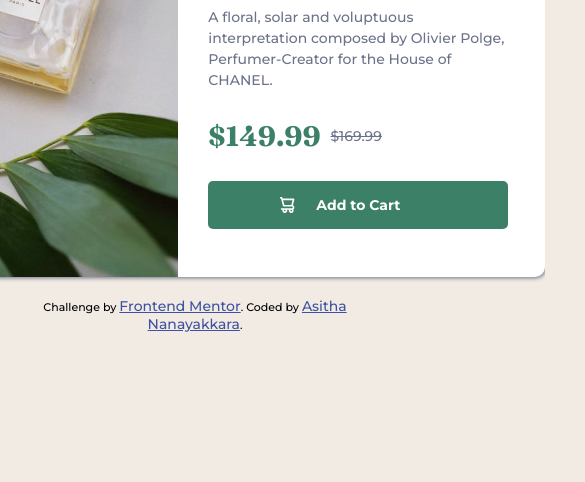
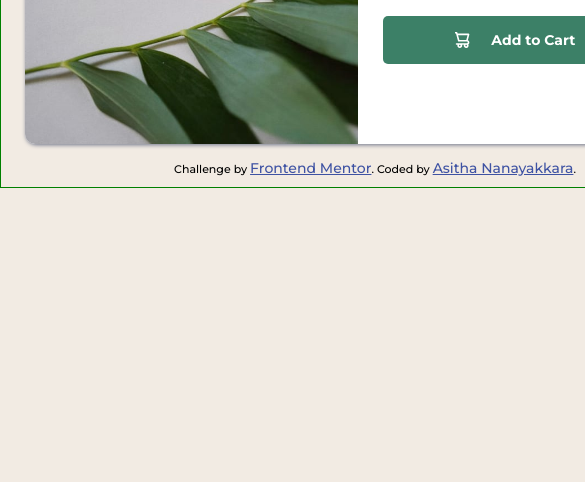
Before and after one commit to Asitha/web-dev-samples, a plain HTML site: page components/product-preview-card-component/index.html in a window 390 px wide. Shown: the part 362-844 px from the top of the page, 585 px wide, since content can reach past the window. Drawn offline with Linux system fonts and the light colour scheme.

Commit message:
Improve responsiveness of product-preview-card-component

```diff
--- a/components/product-preview-card-component/styles.css
+++ b/components/product-preview-card-component/styles.css
@@ -7,26 +7,32 @@
 }
 
 html {
-    height: 100%;
+    height: auto;
+    width: 370px;
     scroll-behavior: smooth;
+    padding: 0px;
+    display: flex;
+    flex-direction: column;
+    justify-content: center;
+    align-items: center;
+    border: 1px solid green;
 }
 
 body {
     background-color: hsl(30, 38%, 92%);
     height: 100%;
     display: flex;
+    flex-direction: column;
     justify-content: center;
-    flex-direction: column;
     align-items: center;
-    gap: 10px;
-    width: 100%;
+    /* border: 1px solid black; */
 }
 
-@media screen and (max-width: 375px) {
 body {
     height: auto;
     width: 100%;
 }
+
 .wrapper {
     font-size: 11px;
     width: 350px;
@@ -39,49 +45,14 @@ body {
     border-radius: 10px;
     border: none;
     box-shadow: 1px 1px 4px hsl(228, 12%, 48%);
-        margin: 10px;
+    margin: 5px;
 }
 
-    picture > img {
-        /* padding: 3px 0 0 0; */
+picture>img {
     width: 350px;
     height: auto;
     border-radius: 10px 10px 0 0;
     border: none;
-    }
-}
-
-@media screen and (max-height: 560px) {
-    body {
-        height: auto;
-        width: 100%;
-        margin: 10px;
-    }
-}
-
-@media screen and (min-width: 376px) {
-
-    .wrapper {
-        width: 700px;
-        display: flex;
-        height: 500px;
-        justify-content: center;
-        align-items: flex-start;
-        background-color: hsl(0, 0%, 100%);
-        border-radius: 10px;
-        border: none;
-        box-shadow: 1px 1px 4px hsl(228, 12%, 48%);
-    }
-
-    picture > img {
-        /* padding: 3px 0 0 0; */
-        height: 500px;
-        width: auto;
-        border-radius: 10px 0 0 10px;
-        border: none;
-
-    }
-
 }
 
 .details {
@@ -92,10 +63,10 @@ body {
     align-items: flex-start;
     width: 100%;
     height: 100%;
-    padding: 20px 30px 20px 30px;
+    padding: 20px 25px 20px 25px;
 }
 
-.category > h6 {
+.category>h6 {
     color: hsl(228, 12%, 48%);
     font-weight: 700;
     font-size: 1em;
@@ -103,7 +74,7 @@ body {
     letter-spacing: 10px;
 }
 
-.name > h3 {
+.name>h3 {
     font-family: 'Fraunces', serif;
     font-size: 2.5em;
     font-weight: 700;
@@ -111,7 +82,7 @@ body {
     margin-bottom: 15px;
 }
 
-.description > p {
+.description>p {
     font-size: 1em;
     color: hsl(228, 12%, 48%);
     font-weight: 500;
@@ -160,7 +131,8 @@ button {
 }
 
 button:hover {
-    background-color: hsl(158, 36%, 30%);;
+    background-color: hsl(158, 36%, 30%);
+    ;
 }
 
 .attribution {
@@ -172,3 +144,36 @@ button:hover {
 .attribution a {
     color: hsl(228, 45%, 44%);
 }
+
+/* Bigger than 375px */
+@media screen and (min-width: 376px) {
+    html {
+        width: 750px;
+    }
+
+    .wrapper {
+        width: 700px;
+        height: 500px;
+        flex-direction: row;
+    }
+
+    picture>img {
+        height: 500px;
+        width: auto;
+        border-radius: 10px 0 0 10px;
+    }
+}
+
+/* Bigger than 750px */
+@media screen and (min-width: 750px) {
+    html {
+        width: 100%;
+    }
+}
+
+@media screen and (min-height: 500px) and (min-width: 750px) {
+    html {
+        height: 100%;
+        width: 100%;
+    }
+}
```
Lines whose indentation alone changed are shown as unchanged.
